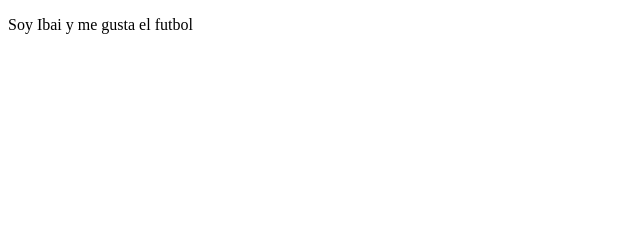
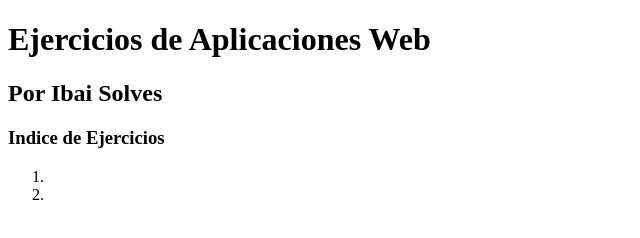
Before and after one commit to Ibaisolves/APW-25-26, a plain HTML site: page index.html in a window 1280 px wide. Shown: the whole page, without its empty margins (0-640 px from the left). Drawn offline with Linux system fonts and the light colour scheme.

Commit message:
Update index.html

```diff
--- a/index.html
+++ b/index.html
@@ -7,7 +7,15 @@
     <title>Mi primera pagina HTML</title>
     <meta name="author  " content="Ibai">
 </head>
+
 <body>
-<p>Soy Ibai y me gusta el futbol</p>
+    <h1>Ejercicios de Aplicaciones Web</h1>
+    <h2>Por Ibai Solves</h2>
+    <h3>Indice de Ejercicios</h3>
+    <ol>
+        <li><a href="Activitat 2/index.html"</li>
+        <li><a href="HORARIO/index.html"</li>
+    </ol>
+
 </body>
 </html>
```
